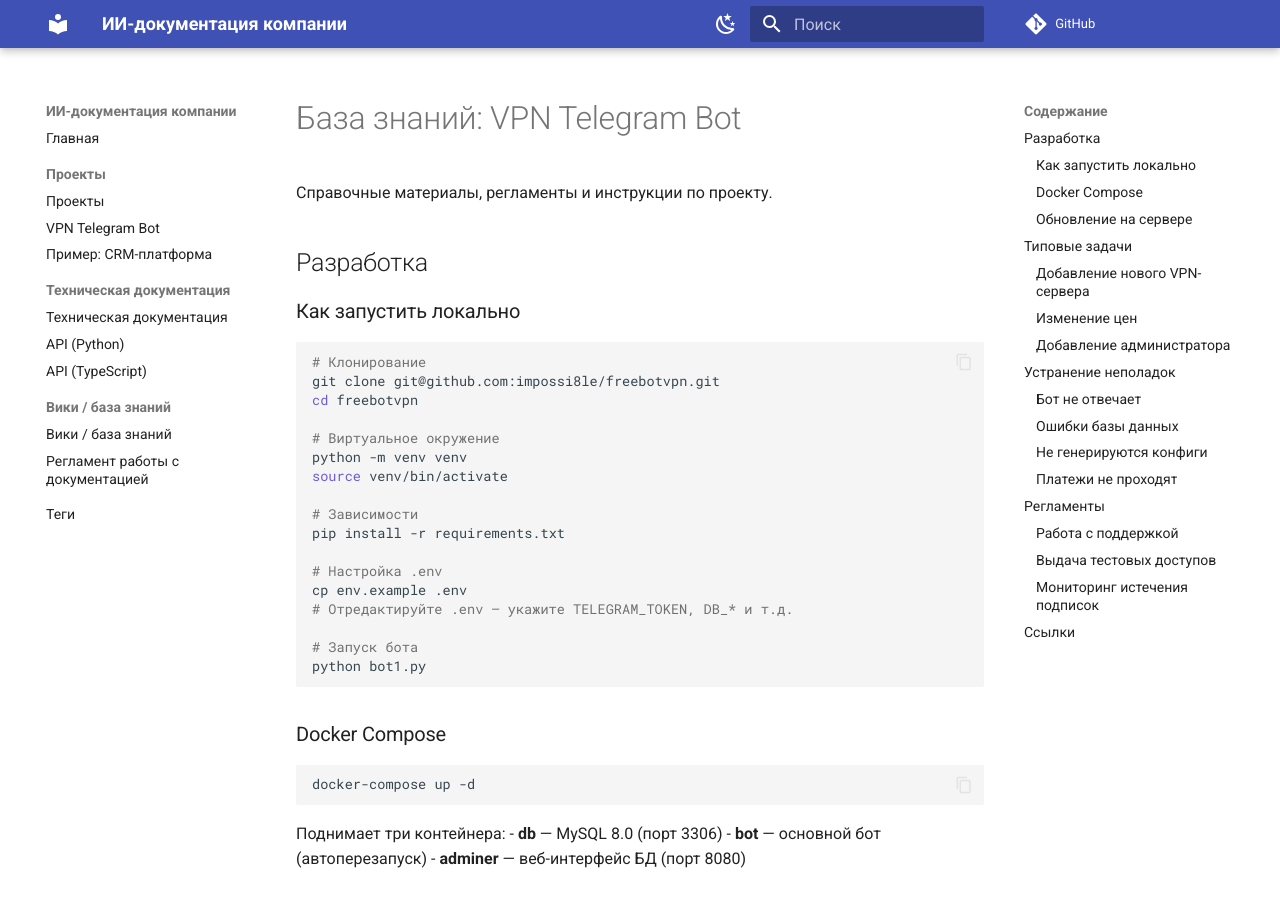
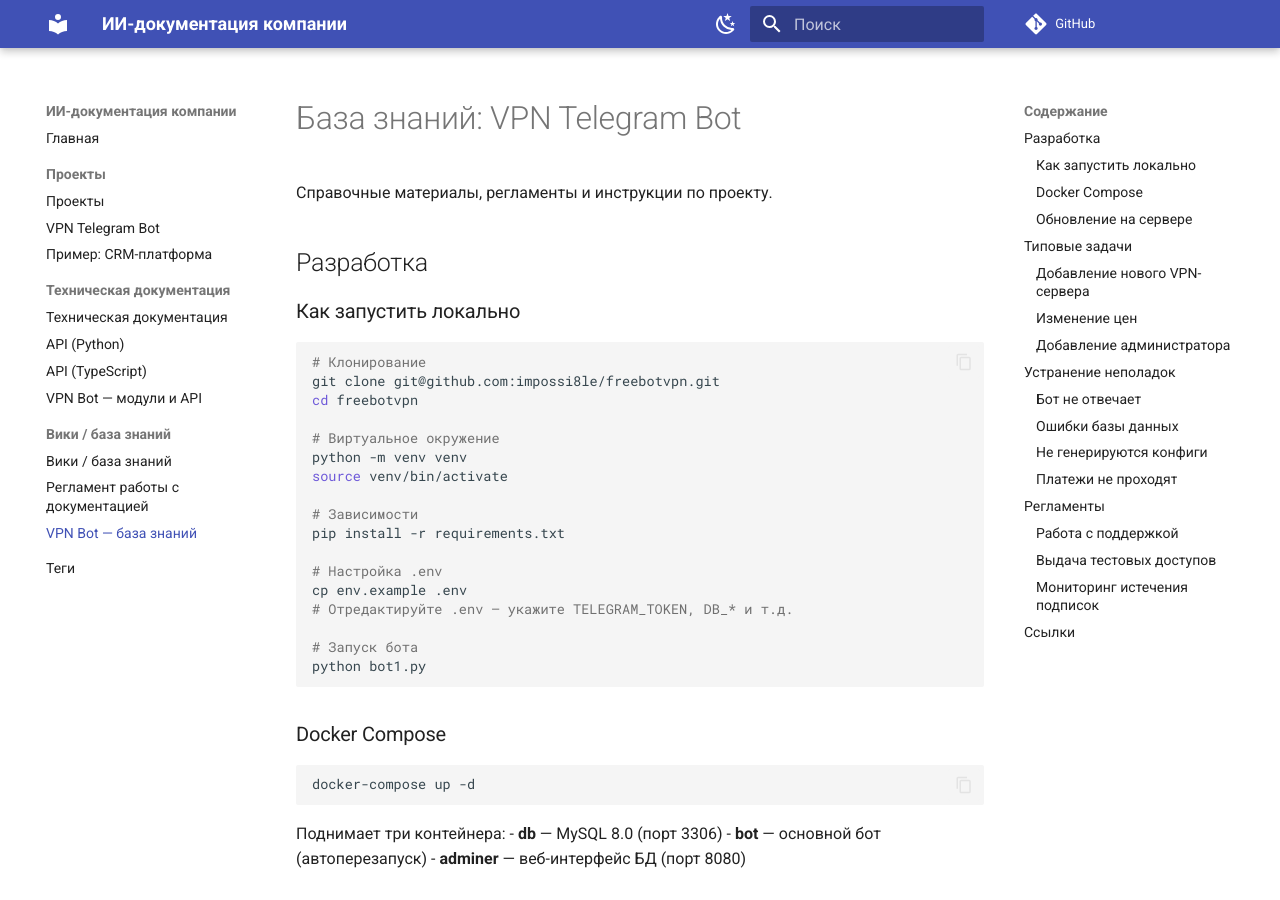
Before and after one commit to impossi8le/project-docs, an MkDocs documentation site: the page built from docs/wiki/vpn-bot-knowledge.md, in a window 1280 px wide and 900 px high. Built offline with MkDocs 1.6.1 and Material for MkDocs 9.7.7, drawn with Linux system fonts in a browser that asks for light colours; comment, search, counter and statistics services are not loaded.

Commit message:
Добавлены все страницы VPN Bot в навигацию

```diff
--- a/mkdocs.yml
+++ b/mkdocs.yml
@@ -101,7 +101,9 @@
       - reference/python/index.md
       - "API (Python)": reference/python/example_pkg.md
       - "API (TypeScript)": reference/typescript/example_ts.md
+      - "VPN Bot — модули и API": reference/vpn-bot/index.md
   - Вики / база знаний:
       - wiki/index.md
       - "Регламент работы с документацией": wiki/working-agreement.md
+      - "VPN Bot — база знаний": wiki/vpn-bot-knowledge.md
   - Теги: tags.md
```
